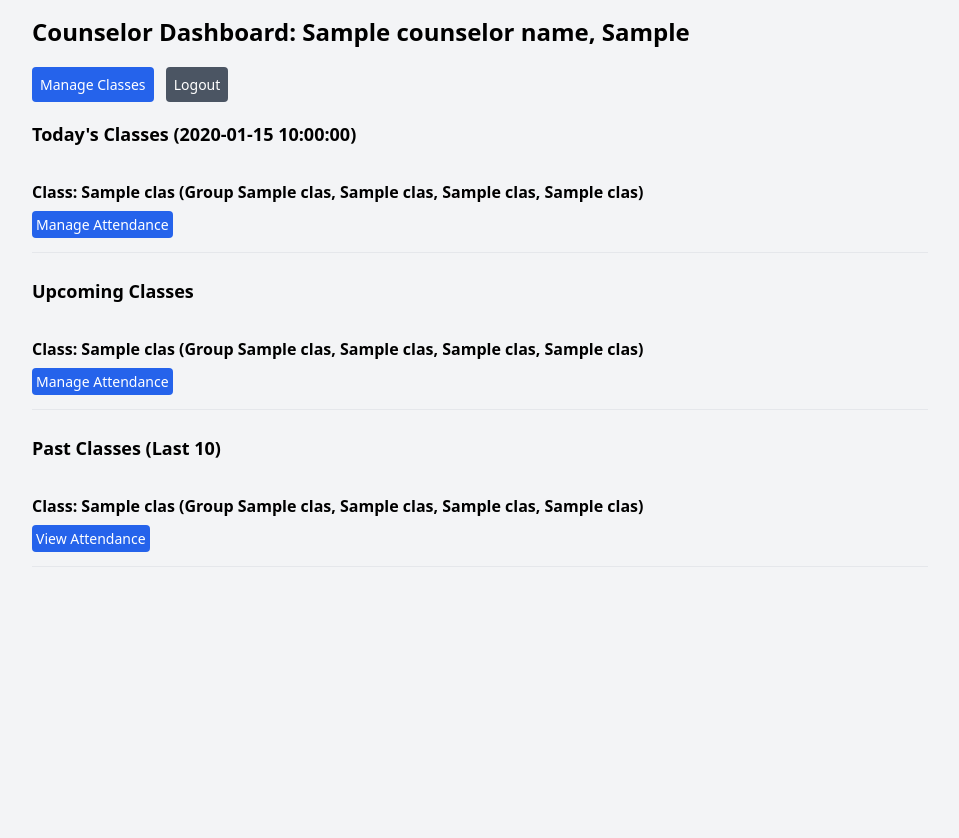
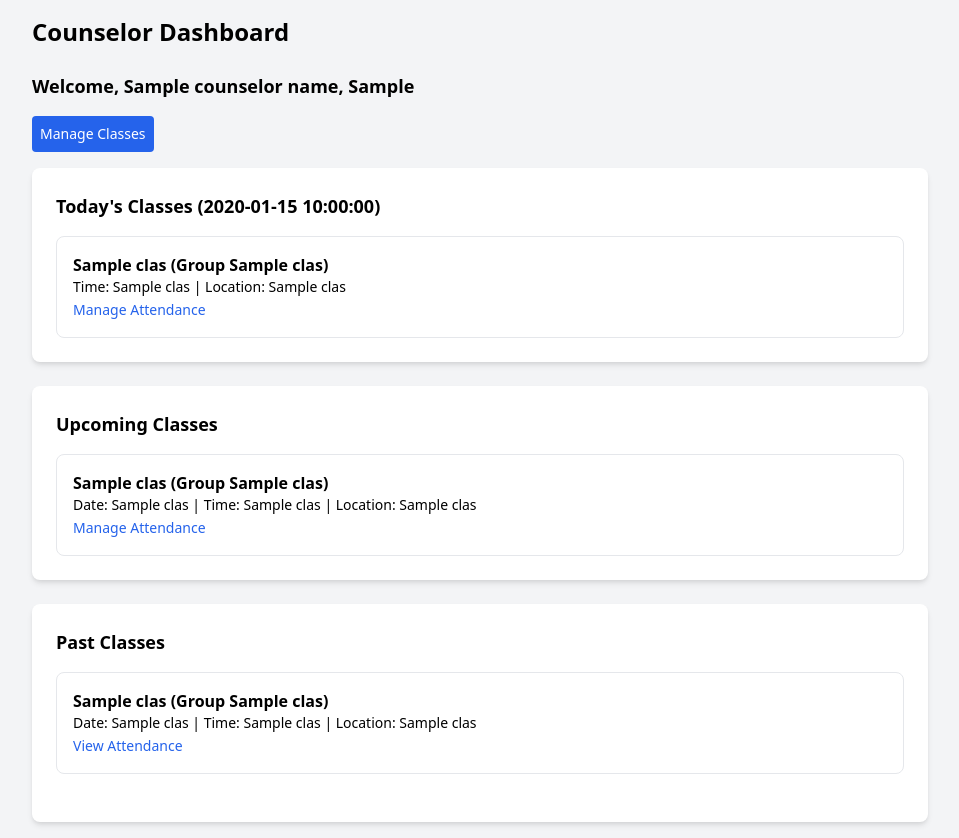
Before and after one commit to lebright85/rwc, a Flask app: template templates/counselor_dashboard.html in a window 1280 px wide. Shown: the part 60-898 px from the top of the page, without its empty margins (160-1119 px from the left). Before the commit the page ends 627 px from the top, so only its background shows below. Run offline with Flask 3, Linux system fonts and the light colour scheme; the template is opened without the code that fills it: most values are stand-ins (such as "Sample title", 1, 10 or a date in 2020); some libraries are stand-ins or nearby versions.

Commit message:
Update counselor_dashboard.html

```diff
--- a/templates/counselor_dashboard.html
+++ b/templates/counselor_dashboard.html
@@ -1,56 +1,74 @@
 {% extends 'base.html' %}
 {% block content %}
 <div class="max-w-4xl mx-auto">
-    <h1 class="text-2xl font-bold mb-6">Counselor Dashboard: {{ counselor_name }}{% if counselor_credentials %}, {{ counselor_credentials }}{% endif %}</h1>
+    <h1 class="text-2xl font-bold mb-6">Counselor Dashboard</h1>
+    <h2 class="text-lg font-bold mb-4">Welcome, {{ counselor_name }}{% if counselor_credentials %}, {{ counselor_credentials }}{% endif %}</h2>
+    <a href="{{ url_for('counselor_manage_classes') }}" class="bg-blue-600 text-white p-2 rounded text-sm mb-4 inline-block">Manage Classes</a>
 
-    <div class="mt-6">
-        <a href="{{ url_for('counselor_manage_classes') }}" class="bg-blue-600 text-white p-2 rounded mr-2 text-sm">Manage Classes</a>
-        <a href="{{ url_for('logout') }}" class="bg-gray-600 text-white p-2 rounded text-sm">Logout</a>
+    <!-- Today Classes -->
+    <div class="bg-white p-6 rounded-lg shadow-md mb-6">
+        <h3 class="text-lg font-bold mb-4">Today's Classes ({{ today }})</h3>
+        {% if today_classes %}
+        <div class="grid grid-cols-1 gap-4">
+            {% for class in today_classes %}
+            <div class="border p-4 rounded-lg">
+                <h4 class="text-md font-bold">{{ class[2] }} (Group {{ class[1] }})</h4>
+                <p class="text-sm">Time: {{ class[4] }} | Location: {{ class[5] }}{% if class[6] %} | Locked{% endif %}</p>
+                <a href="{{ url_for('class_attendance', class_id=class[0]) }}" class="text-blue-600 hover:underline text-sm">Manage Attendance</a>
+            </div>
+            {% endfor %}
+        </div>
+        {% else %}
+        <p class="text-sm text-gray-500">No classes scheduled for today.</p>
+        {% endif %}
     </div>
 
-    <h2 class="text-lg font-bold mt-6 mb-4">Today's Classes ({{ today }})</h2>
-    {% for class in today_classes %}
-    <div class="border-b py-4 last:border-b-0">
-        <h3 class="text-md font-bold">
-            Class: {{ class[2] }} (Group {{ class[1] }}, {{ class[3] }}, {{ class[4] }}, {{ class[5] }})
-            {% if class[6] %} (Locked) {% endif %}
-        </h3>
-        <div class="mt-2">
-            <a href="{{ url_for('class_attendance', class_id=class[0]) }}" class="bg-blue-600 text-white p-1 rounded text-sm">Manage Attendance</a>
+    <!-- Upcoming Classes -->
+    <div class="bg-white p-6 rounded-lg shadow-md mb-6">
+        <h3 class="text-lg font-bold mb-4">Upcoming Classes</h3>
+        {% if upcoming_classes %}
+        <div class="grid grid-cols-1 gap-4">
+            {% for class in upcoming_classes %}
+            <div class="border p-4 rounded-lg">
+                <h4 class="text-md font-bold">{{ class[2] }} (Group {{ class[1] }})</h4>
+                <p class="text-sm">Date: {{ class[3] }} | Time: {{ class[4] }} | Location: {{ class[5] }}{% if class[6] %} | Locked{% endif %}</p>
+                <a href="{{ url_for('class_attendance', class_id=class[0]) }}" class="text-blue-600 hover:underline text-sm">Manage Attendance</a>
+            </div>
+            {% endfor %}
         </div>
+        {% else %}
+        <p class="text-sm text-gray-500">No upcoming classes in the next 7 days.</p>
+        {% endif %}
     </div>
-    {% else %}
-    <p class="text-sm text-gray-500">No classes scheduled for today.</p>
-    {% endfor %}
 
-    <h2 class="text-lg font-bold mt-6 mb-4">Upcoming Classes</h2>
-    {% for class in upcoming_classes %}
-    <div class="border-b py-4 last:border-b-0">
-        <h3 class="text-md font-bold">
-            Class: {{ class[2] }} (Group {{ class[1] }}, {{ class[3] }}, {{ class[4] }}, {{ class[5] }})
-            {% if class[6] %} (Locked) {% endif %}
-        </h3>
-        <div class="mt-2">
-            <a href="{{ url_for('class_attendance', class_id=class[0]) }}" class="bg-blue-600 text-white p-1 rounded text-sm">Manage Attendance</a>
+    <!-- Past Classes -->
+    <div class="bg-white p-6 rounded-lg shadow-md">
+        <h3 class="text-lg font-bold mb-4">Past Classes</h3>
+        {% if past_classes %}
+        <div class="grid grid-cols-1 gap-4">
+            {% for class in past_classes %}
+            <div class="border p-4 rounded-lg">
+                <h4 class="text-md font-bold">{{ class[2] }} (Group {{ class[1] }})</h4>
+                <p class="text-sm">Date: {{ class[3] }} | Time: {{ class[4] }} | Location: {{ class[5] }}{% if class[6] %} | Locked{% endif %}</p>
+                <a href="{{ url_for('class_attendance', class_id=class[0]) }}" class="text-blue-600 hover:underline text-sm">View Attendance</a>
+            </div>
+            {% endfor %}
         </div>
+        <!-- Pagination Controls -->
+        <div class="mt-6 flex justify-center items-center space-x-2">
+            {% if past_page > 1 %}
+            <a href="{{ url_for('counselor_dashboard', past_page=past_page-1) }}" class="bg-blue-600 text-white p-2 rounded text-sm">Previous</a>
+            {% endif %}
+            {% for p in range(1, total_past_pages + 1) %}
+            <a href="{{ url_for('counselor_dashboard', past_page=p) }}" class="p-2 rounded text-sm {% if p == past_page %}bg-blue-600 text-white{% else %}bg-gray-200 text-gray-700{% endif %}">{{ p }}</a>
+            {% endfor %}
+            {% if past_page < total_past_pages %}
+            <a href="{{ url_for('counselor_dashboard', past_page=past_page+1) }}" class="bg-blue-600 text-white p-2 rounded text-sm">Next</a>
+            {% endif %}
+        </div>
+        {% else %}
+        <p class="text-sm text-gray-500">No past classes found.</p>
+        {% endif %}
     </div>
-    {% else %}
-    <p class="text-sm text-gray-500">No upcoming classes scheduled.</p>
-    {% endfor %}
-
-    <h2 class="text-lg font-bold mt-6 mb-4">Past Classes (Last 10)</h2>
-    {% for class in past_classes %}
-    <div class="border-b py-4 last:border-b-0">
-        <h3 class="text-md font-bold">
-            Class: {{ class[2] }} (Group {{ class[1] }}, {{ class[3] }}, {{ class[4] }}, {{ class[5] }})
-            {% if class[6] %} (Locked) {% endif %}
-        </h3>
-        <div class="mt-2">
-            <a href="{{ url_for('class_attendance', class_id=class[0]) }}" class="bg-blue-600 text-white p-1 rounded text-sm">View Attendance</a>
-        </div>
-    </div>
-    {% else %}
-    <p class="text-sm text-gray-500">No past classes found.</p>
-    {% endfor %}
 </div>
 {% endblock %}
```
